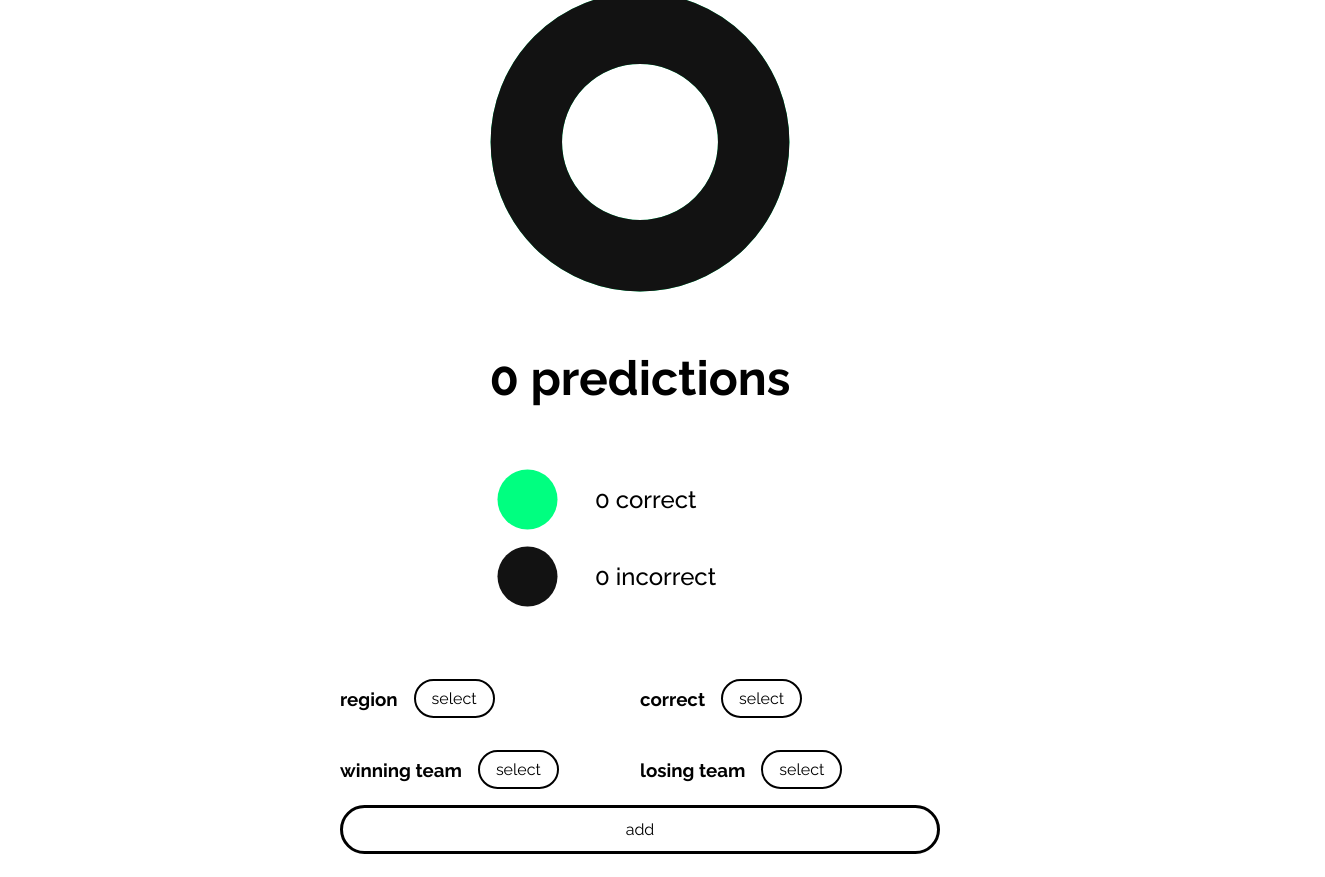
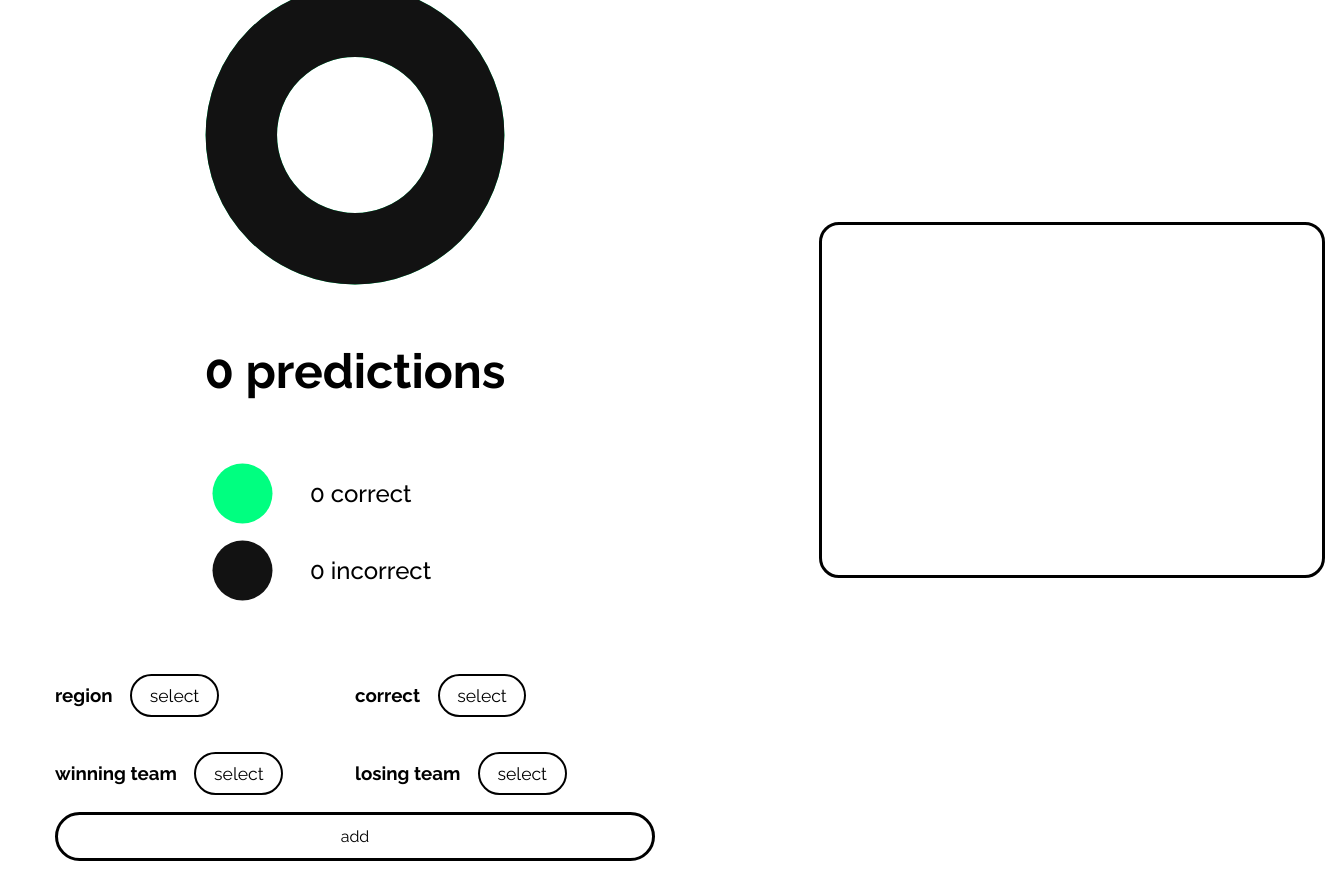
Before and after one commit to Zajicek-Adam/ZPredict, a plain HTML site: page index.html in a window 1280 px wide. Shown: the whole page, 1325 px wide, since content can reach past the window. Drawn offline with Linux system fonts and the light colour scheme.

Commit message:
Set up the log, but no working currently

```diff
--- a/index.html
+++ b/index.html
@@ -77,6 +77,9 @@
 
         </div>
     </div>
+    <div class="container">
+        <div id="log" class="container log"></div>
+    </div>
     <script src="select.js"></script>
     <script src="main.js"></script>
 </body>
--- a/main.js
+++ b/main.js
@@ -2,6 +2,7 @@ let svg = document.getElementById("segment");
 let count = document.getElementById("count"); //total
 let sucesses = document.getElementById("success");
 let fails = document.getElementById("fail");
+let log = document.getElementById("log");
 
 myStorage = window.localStorage;
 
@@ -15,6 +16,7 @@ function doSomething() {
     if (localStorage.getItem("total") !== null && localStorage.getItem("correct") !== null) {
         total = parseInt(myStorage.getItem('total'));
         correctCount = parseInt(myStorage.getItem('correct'));
+        predicts.push(myStorage.getItem('predicts'));
     }
 
     update();
@@ -36,6 +38,8 @@ function update() {
 
     myStorage.setItem('total', total.toString());
     myStorage.setItem('correct', correctCount.toString());
+
+
 }
 function add() {
     if (correct && selectedWinner && selectedloser && selectedRegion) {
@@ -47,6 +51,7 @@ function add() {
             total++;
         }
         predicts.push(`${selectedRegion} | ${selectedWinner} vs ${selectedloser} | ${correct}`);
+
         myStorage.setItem('predicts', predicts);
 
         container[0].innerHTML = "select" + backupRegion;
--- a/style.css
+++ b/style.css
@@ -55,7 +55,7 @@ p{
     padding: 0.5em 1em;
     border-radius: 25px;
     cursor: pointer;
-
+    font-size: 1.1em;
 }
 .cselect > div{
     cursor: default;
@@ -65,11 +65,24 @@ p{
     border: 2px black solid;
     background-color: #00FF80;
     padding: 0.75em;
+    font-weight: bold;
+
 }
 .cselect > div > span{
     margin: 0.25em;
     cursor: pointer;
 
+}
+.log{
+    position: relative;
+    left: 100px;
+    width: 500px;
+    height: 350px;
+    border: 3px black solid;
+    border-radius: 20px;
+}
+.log span{
+    font-weight: 500;
 }
 button{
     all: unset;
```
